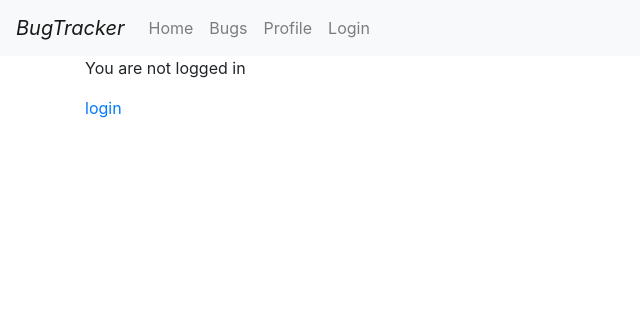
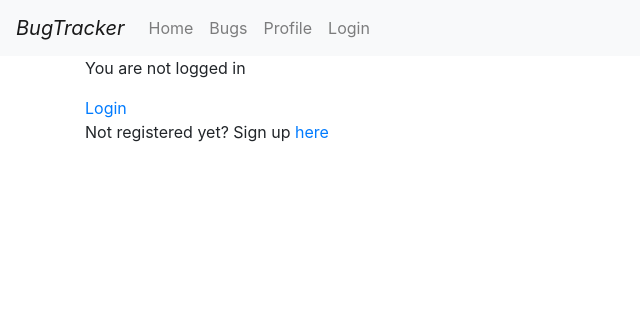
Before and after one commit to AnttiRae/BugTracker, a Django app: template templates/bugs/bugs.html in a window 1280 px wide. Shown: the top 316 px of the page, without its empty margins (0-640 px from the left). Run offline with Django 3.2, Linux system fonts and the light colour scheme; the template is opened without the code that fills it, so the values that code supplies are empty; some libraries are stand-ins or nearby versions.

Commit message:
update templates login prompts

```diff
--- a/templates/bugs/bugs.html
+++ b/templates/bugs/bugs.html
@@ -3,7 +3,8 @@
 
 {% block content %}
 {% if user.is_authenticated %}
-        <form class="">
+        <form method="POST" class="">
+            {% csrf_token %}
             <div class="form-group row">
                 <label for="titleInput">Title</label>
                 {{ form.title }}
@@ -24,6 +25,7 @@
         </form>
 {% else %}
   <p>You are not logged in</p>
-  <a href="{% url 'login' %}">login</a>
+  <a href="{% url 'login' %}">Login</a>
+  <p>Not registered yet? Sign up <a href="/accounts/signup/">here</a></p>
 {% endif %}
 {% endblock %}
--- a/templates/bugs/bugsTest.html
+++ b/templates/bugs/bugsTest.html
@@ -8,6 +8,7 @@
     </div>
 {% else %}
   <p>You are not logged in</p>
-  <a href="{% url 'login' %}">login</a>
+  <a href="{% url 'login' %}">Login</a>
+  <p>Not registered yet? Sign up <a href="/accounts/signup/">here</a></p>
 {% endif %}
 {% endblock %}
--- a/templates/home.html
+++ b/templates/home.html
@@ -9,6 +9,7 @@
     </div>
 {% else %}
   <p>You are not logged in</p>
-  <a href="{% url 'login' %}">login</a>
+  <a href="{% url 'login' %}">Login</a>
+  <p>Not registered yet? Sign up <a href="/accounts/signup/">here</a></p>
 {% endif %}
 {% endblock %}
--- a/templates/profile/profile.html
+++ b/templates/profile/profile.html
@@ -28,6 +28,7 @@
 </div>
 {% else %}
   <p>You are not logged in</p>
-  <a href="{% url 'login' %}">login</a>
+  <a href="{% url 'login' %}">Login</a>
+  <p>Not registered yet? Sign up <a href="/accounts/signup/">here</a></p>
 {% endif %}
 {% endblock %}
--- a/templates/registration/login.html
+++ b/templates/registration/login.html
@@ -8,4 +8,7 @@
   {{ form.as_p }}
   <button type="submit">Login</button>
 </form>
+<div>
+  <p>Not registered yet? Sign up <a href="/accounts/signup/">here</a></p>
+</div>
 {% endblock %}
```
